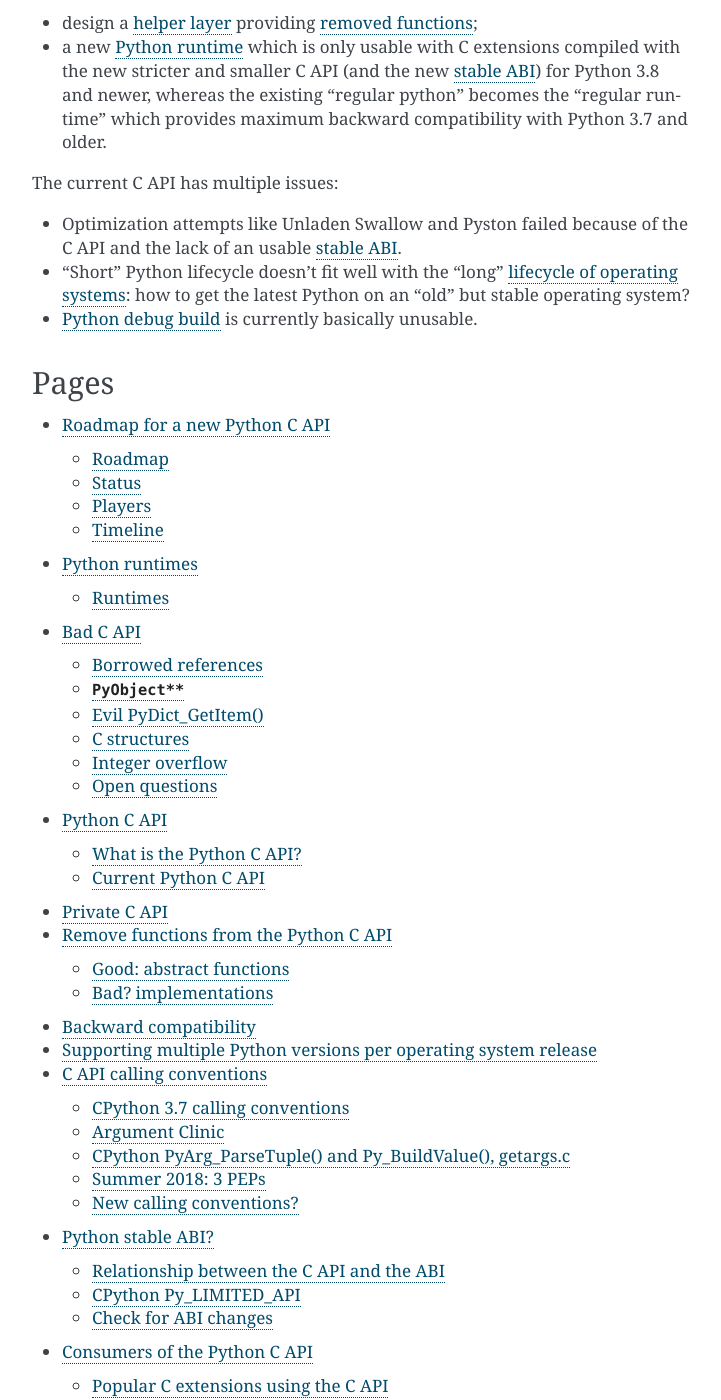
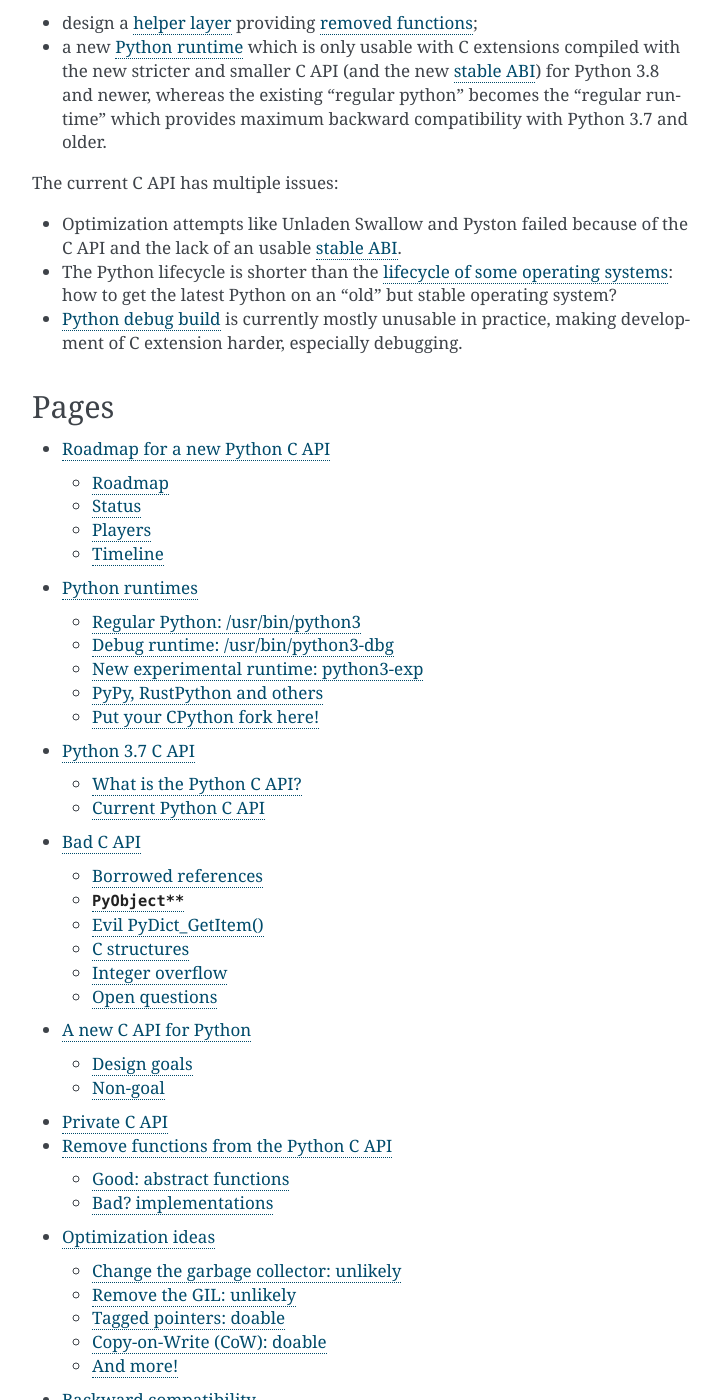
Before and after one commit to pythoncapi/pythoncapi, a Sphinx documentation site: the page built from doc/index.rst, in a window 1280 px wide and 1400 px high, scrolled down 253 px. Shown: the whole window, without its empty margins (388-1109 px from the left). Built offline with Sphinx 7.4.7, drawn with Linux system fonts in a browser that asks for light colours; some of the changed text lies outside the part shown.

Commit message:
optimization ideas

```diff
--- a/doc/backward_compatibility.rst
+++ b/doc/backward_compatibility.rst
@@ -4,9 +4,13 @@
 Backward compatibility
 ++++++++++++++++++++++
 
-To reduce the risk of failure, changing the C API should be as much as possible
-compatible with the old C API. One solution for that is to provide a backward
-compatible header file and/or library.
+To reduce the risk of failure, :ref:`changing the C API <new-c-api>` should be
+as much as possible compatible with the :ref:`Python 3.7 C API <c-api>`. One
+solution for that is to provide a backward compatible header file and/or
+library.
+
+Backward compatibility with Python 3.7 and older
+================================================
 
 For example, if ``PyDict_GetItem()`` is removed because it returns a borrowed
 reference, a new function ``PyDict_GetItemRef()`` which increases the reference
@@ -29,3 +33,9 @@
 * Should we support Python 2.7? Technically, supporting Python 2 shouldn't be
   hard since the many functions of the C API are the same between Python 2
   and Python 3.
+
+Forward compatibility with Python 3.8 and newer
+===============================================
+
+C extensions have to be modified to become compatible with the :ref:`new C API
+<new-c-api>`, because of :ref:`removed functions <remove-funcs>` for example.
--- a/doc/c_api.rst
+++ b/doc/c_api.rst
@@ -1,6 +1,8 @@
-++++++++++++
-Python C API
-++++++++++++
+.. _c-api:
+
+++++++++++++++++
+Python 3.7 C API
+++++++++++++++++
 
 See also :ref:`Calling conventensions <calling-conventions>`.
 
--- a/doc/index.rst
+++ b/doc/index.rst
@@ -19,10 +19,11 @@
 
 * Optimization attempts like Unladen Swallow and Pyston failed because of the C
   API and the lack of an usable :ref:`stable ABI <stable-abi>`.
-* "Short" Python lifecycle doesn't fit well with the "long" :ref:`lifecycle of
-  operating systems <os-vendors>`: how to get the latest Python on an "old" but
-  stable operating system?
-* :ref:`Python debug build <debug-build>` is currently basically unusable.
+* The Python lifecycle is shorter than the :ref:`lifecycle of some operating
+  systems <os-vendors>`: how to get the latest Python on an "old" but stable
+  operating system?
+* :ref:`Python debug build <debug-build>` is currently mostly unusable in
+  practice, making development of C extension harder, especially debugging.
 
 Pages
 =====
@@ -32,10 +33,12 @@
 
    roadmap
    runtimes
+   c_api
    bad_api
-   c_api
+   new_api
    private_c_api
    remove_functions
+   optimization_ideas
    backward_compatibility
    os_vendors
    calling_conventions
--- /dev/null
+++ b/doc/new_api.rst
@@ -0,0 +1,24 @@
+.. _new-c-api:
+
+++++++++++++++++++++++
+A new C API for Python
+++++++++++++++++++++++
+
+Design goals
+============
+
+* Reducing the number of :ref:`backward incompatible changes <back-compat>`
+  to be able to use the new C API on the maximum number of existing C
+  extensions which use directly the C API.
+* Hide most CPython implementation details. The exact list has to be written.
+* Reduce the size of the C API to reduce the maintenance burden of :ref:`Python
+  implementations other than CPython <other-python-impl>`. See :ref:`Remove
+  functions <remove-funcs>`.
+
+Non-goal
+========
+
+* Cython and cffi must be preferred to write new C extensions: there is no
+  intent to replace Cython. Moreover, there is no intent to make Cython
+  development harder. Cython will still be able to access directly the full C
+  API which includes implementation details and low-level "private" APIs.
--- /dev/null
+++ b/doc/optimization_ideas.rst
@@ -0,0 +1,73 @@
+.. _optim-ideas:
+
+++++++++++++++++++
+Optimization ideas
+++++++++++++++++++
+
+Once the :ref:`new C API <new-c-api>` will succeed to hide implementation
+details, it becomes possible to experiment radical changes in CPython to
+implement new optimizations.
+
+See :ref:`Experimental runtime <exp-runtime>`.
+
+Change the garbage collector: unlikely
+======================================
+
+CPython 3.7 garbage collector (GC) uses "stop-the-world" which is a big issue
+for realtime applications like games and can be major issue more generally
+for performance critical applications. There is a desire to use a GC which
+doesn't need to "stop the world". PyPy succeeded to use an incremental GC.
+
+There are discussing to use a tracing garbage collector for CPython, but this
+idea remains highly hypothetical since it very likely require deep changes in
+the C API, which is out of the scope of the :ref:`new C API project
+<new-c-api>`. The main risk is to break too many C extensions which would make
+this idea unsuable in practice.
+
+Remove the GIL: unlikely
+========================
+
+Removing the Global Interpreter Lock (GIL) from CPython, or at least being able
+to use one GIL per Python interpreter (when using multiple interpreters per
+process) is an old dream. It means replacing a single big lock with many
+smaller locks, maybe one lock per Python object.
+
+Jython has not GIL.
+
+Reference couting remains a good and convenient API for C extension. Maybe this
+design can be kept for the public C API for external C extensions, but CPython
+internals can be modified to avoid reference counting, like using a tracing
+garbage collector for example. Once the C API stops leaking implementation
+details, many new options become possible.
+
+Gilectomy project is CPython 3.6 fork which tries to remove the GIL. In 2017,
+the project did not succeed yet to scale linearly performances with the number
+of threads. It seems like **reference counting is a performance killer** for
+multithreading.
+
+By the way, using atomic operations to access (increase in ``Py_INCREF()``,
+decrease and test in ``Py_DECREF()``) the reference count has been proposed,
+but experiment showed a slowdown of 20% on single threaded microbenchmarks.
+
+Tagged pointers: doable
+=======================
+
+Using tagged pointers is a common optimization technic to reduce the
+boxing/unboxing cost and to reduce the memory consumption.
+
+Currently, it's not possible to implement such optimization, since most of the
+C API rely on real pointer values for direct access to Python objects.
+
+Copy-on-Write (CoW): doable
+===========================
+
+**Copy-on-Write (CoW).** Instagram is using prefork with Django but has
+memory usage issues caused by reference counting. Accessing a Python object
+modifies its reference counter and so copies the page which was created a COW
+in the forked child process. Python 3.7 added `gc.freeze()
+<https://docs.python.org/dev/library/gc.html#gc.freeze>`_ workaround.
+
+And more!
+=========
+
+Insert your new cool idea here!
--- a/doc/rationale.rst
+++ b/doc/rationale.rst
@@ -53,25 +53,8 @@
 Advantages of a stable ABI
 ==========================
 
-It becomes possible to design new flavors of CPython with radical changes:
+See :ref:`Optimization ideas <optim-ideas>`.
 
-* **Change the garbage collector.** CPython not using reference counting
-  internally, but likely still use reference counting in the C API. Maybe use a
-  tracing garbage collector.  It's hard to estimate how many lines of code
-  would have to be modified to use a different garbage collector. The external
-  C API compatibility must not be broken.
-* **Remove the GIL.** CPython without a global interpreter lock, but smaller
-  locks on objects, as Jython does. -- Gilectomy is an example of such CPython
-  fork
-* **Tagged pointer.** Common optimization technic to reduce the boxing/unboxing
-  cost and reduce the memory consumption. Currently, it's not possible to
-  implement such optimization.
-* **Copy-on-Write (CoW).** Instagram is using prefork with Django but has
-  memory usage issues caused by reference counting. Accessing a Python object
-  modifies its reference counter and so copies the page which was created a COW
-  in the forked child process. Python 3.7 added `gc.freeze()
-  <https://docs.python.org/dev/library/gc.html#gc.freeze>`_ workaround.
-* Insert your new cool idea here!
 
 
 The C API is too big
--- a/doc/runtimes.rst
+++ b/doc/runtimes.rst
@@ -9,11 +9,11 @@
 maximum backward compatibility, and one "new" runtime which includes
 experimental new changes but requires using the newer C API.
 
-Runtimes
-========
+**Welcome into the bright world of multiple new cool and compatible Python
+runtimes!**
 
 Regular Python: /usr/bin/python3
---------------------------------
+================================
 
 * Python compiled in release mode
 * This runtime still provides ``Py_INCREF()`` macro:
@@ -42,7 +42,7 @@
 .. _debug-build:
 
 Debug runtime: /usr/bin/python3-dbg
------------------------------------
+===================================
 
 * Compatible with Python 3.7 C **API**.
 * Compatible with regular runtime 3.8 **ABI**, but **not compatible**
@@ -61,8 +61,10 @@
   function arguments are stored in registers, and so gdb fails with the
   "<optimized out>" message.
 
-Experimental runtime: experimental-python3
-------------------------------------------
+.. _exp-runtime:
+
+New experimental runtime: python3-exp
+=====================================
 
 * Loading a C extension compiled with Python 3.7 must fail.
 * Loading a C extension compiled with the Python C API 3.8 in the backward
@@ -80,20 +82,26 @@
 Technically, this experimental runtime is likely to be a opt-in compilation
 mode of the upstream CPython code base.
 
-Your runtime
-------------
+See :ref:`Optimization ideas <optim-ideas>`.
+
+
+.. _other-python-impl:
+
+PyPy, RustPython and others
+===========================
+
+Since the `C API will be smaller <new-c-api>` and the `stable ABI will become
+more usable <stable-abi>`, you can imagine that Python implementations other
+than CPython will be able to more easily have a **full and up-to-date support**
+of the latest full C API.
+
+
+Put your CPython fork here!
+===========================
 
 Since a :ref:`stable ABI <stable-abi>` have been designed, if all your C
 extensions have opt-in for the new C API: you are now allowed to fork CPython
 and experiment your own flavor CPython. Do whatever you want: C extensions only
 access your runtime through runtime.
 
-PyPy, RustPython and others
----------------------------
-
-Since the ABI (and the C API) became smaller, you can imagine that Python
-implementations other than CPython will be able to more easily have a **full
-and up-to-date support** of the latest full C API.
-
-**Welcome into the bright world of multiple new cool and compatible Python
-runtimes!**
+See :ref:`Optimization ideas <optim-ideas>`.
```
